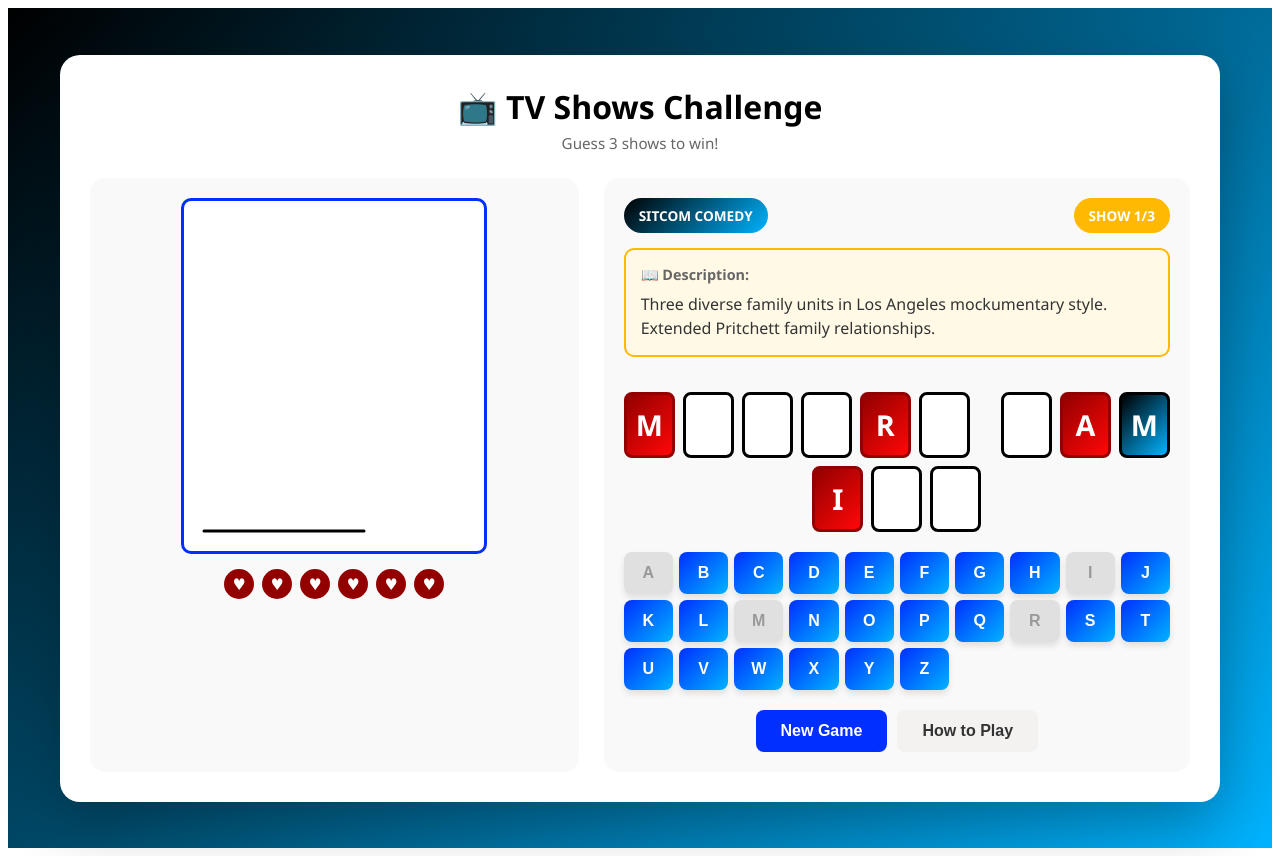
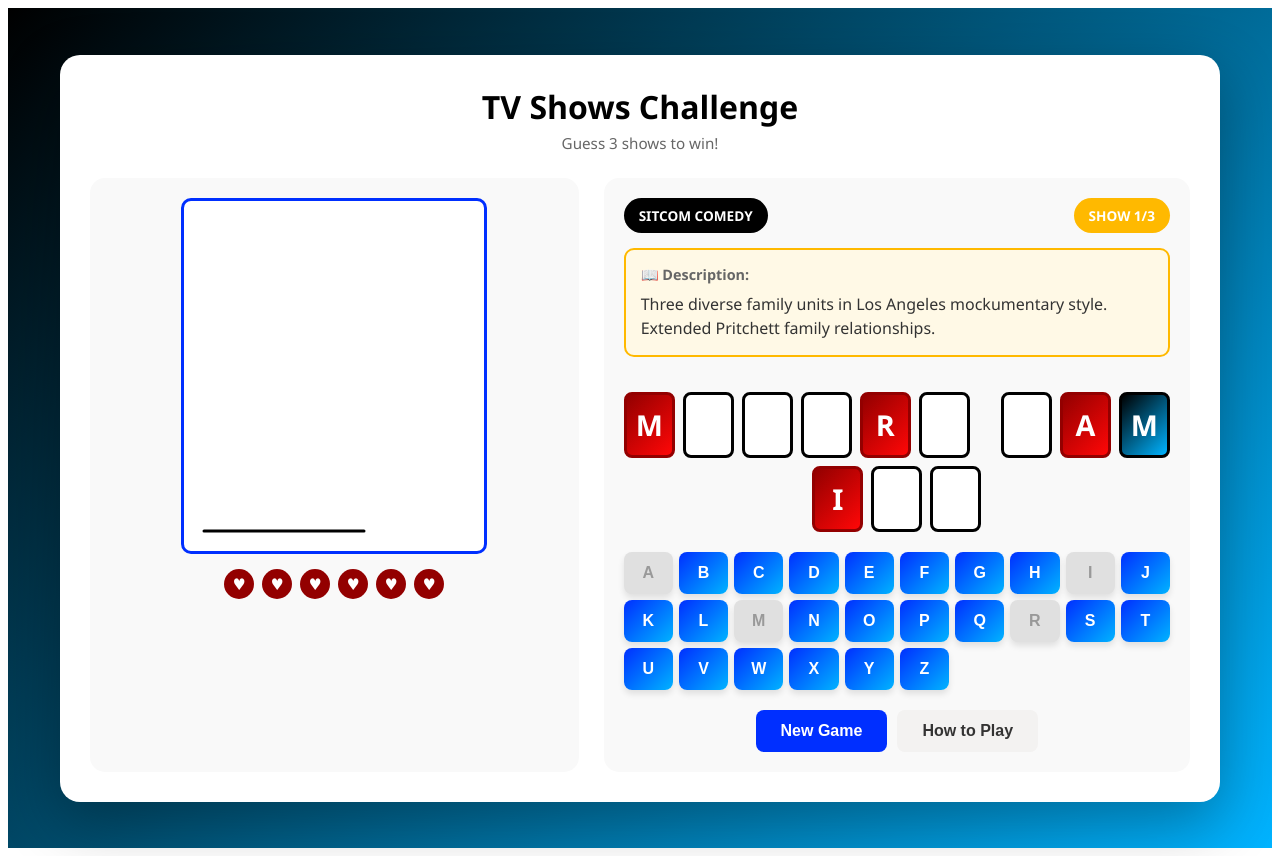
Before and after one commit to TanaushAhmad/Hangman, a React (Create React App) app: page / in a window 1280 px wide. Both pictures are taken after a click on the button "Start Game". Built offline with nearby package versions, Linux system fonts and the light colour scheme.

Commit message:
Update Hangman.jsx with #002fff to #000000 changes

```diff
--- a/src/components/Hangman.jsx
+++ b/src/components/Hangman.jsx
@@ -111,7 +111,7 @@ const Hangman = () => {
   const resetGame = () => { setShowsCompleted(0); setScore(0); setUsedShows([]); setCompletedShows([]); startNewShow(); };
 
   const showWelcomeModal = () => {
-    setModalContent({ title: '📺 Welcome to TV Shows Challenge!', body: (<div><p>Guess 3 famous TV shows from 2000-present to win!</p></div>), action: () => { setShowModal(false); resetGame(); } });
+    setModalContent({ title: 'Welcome to TV Shows Challenge!', body: (<div><p>Guess 3 famous TV shows from 2000-present to win!</p></div>), action: () => { setShowModal(false); resetGame(); } });
     setShowModal(true);
   };
 
@@ -153,7 +153,7 @@ const Hangman = () => {
     <div style={styles.container}>
       <div style={styles.main}>
         <div style={{ textAlign: 'center', marginBottom: '25px' }}>
-          <h1 style={{ color: '#000000', fontSize: '2em', margin: 0 }}>📺 TV Shows Challenge</h1>
+          <h1 style={{ color: '#000000', fontSize: '2em', margin: 0 }}> TV Shows Challenge</h1>
           <p style={{ color: '#666', fontSize: '0.95em', marginTop: '5px' }}>Guess 3 shows to win!</p>
         </div>
 
@@ -170,7 +170,7 @@ const Hangman = () => {
 
             <div style={{ background: '#f9f9f9', borderRadius: '15px', padding: '20px', display: 'flex', flexDirection: 'column' }}>
               <div style={{ display: 'flex', justifyContent: 'space-between', alignItems: 'center', marginBottom: '15px' }}>
-                <div style={{ background: 'linear-gradient(135deg, #000000, #00b3ff)', color: 'white', padding: '8px 15px', borderRadius: '20px', fontSize: '0.85em', fontWeight: 'bold' }}>{currentShow.category.toUpperCase()}</div>
+                <div style={{ background: 'linear-gradient(135deg, #000000, #000000)', color: 'white', padding: '8px 15px', borderRadius: '20px', fontSize: '0.85em', fontWeight: 'bold' }}>{currentShow.category.toUpperCase()}</div>
                 <div style={{ background: '#ffb900', color: 'white', padding: '8px 15px', borderRadius: '20px', fontSize: '0.85em', fontWeight: 'bold' }}>SHOW {showsCompleted + 1}/3</div>
               </div>
 
```
